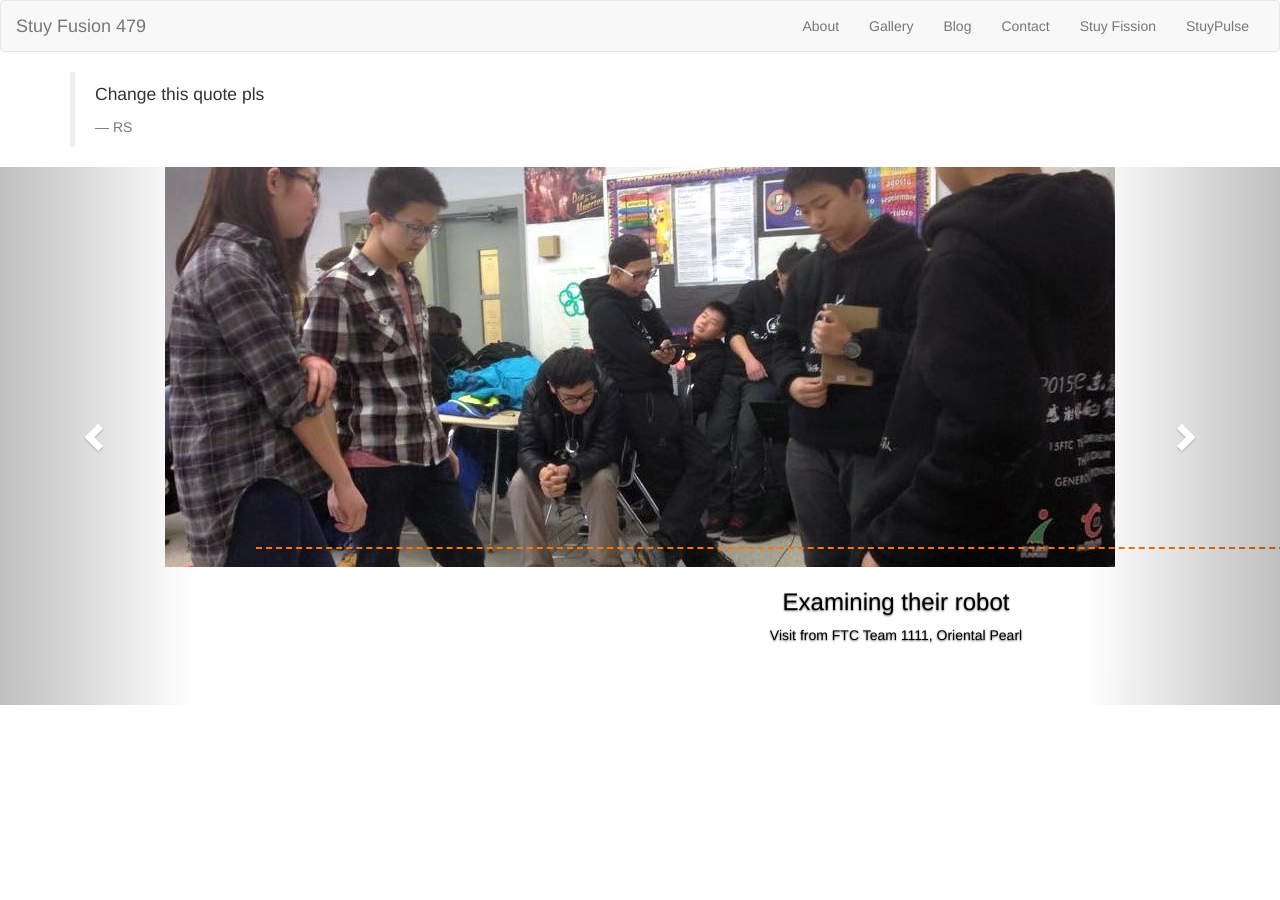
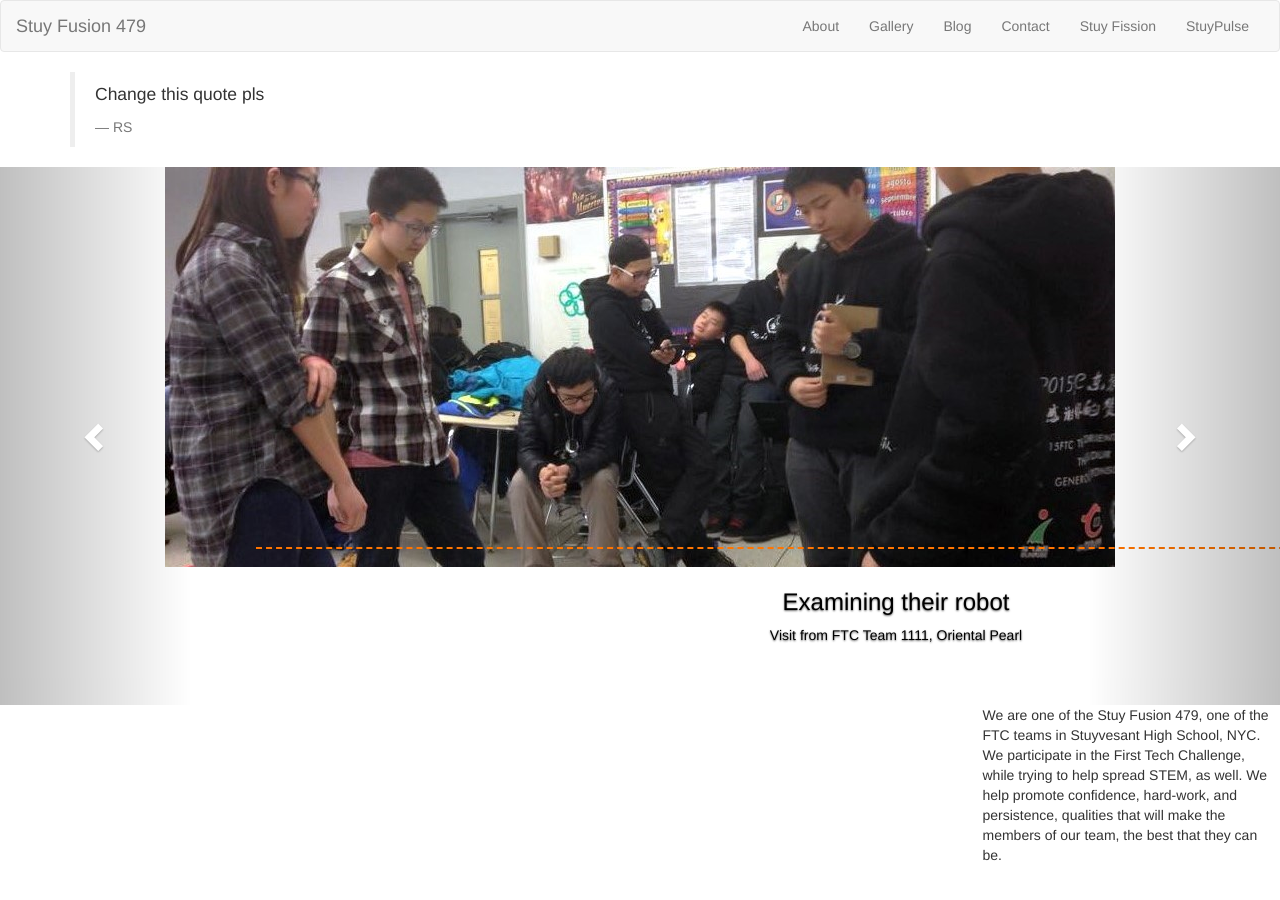
Before and after one commit to stuyfusion/stuyfusion.github.io, a Jekyll site: the page built from index.html, in a window 1280 px wide. Built offline with Jekyll 4.4.1, drawn with Linux system fonts in a browser that asks for light colours; nearby versions of some CDN libraries.

Commit message:
Update index.html

```diff
--- a/index.html
+++ b/index.html
@@ -83,3 +83,22 @@ layout: default
     <span class="sr-only">Next</span>
   </a>
 </div>
+
+<div class="row">
+  <div class="col-md-3">
+    <p></p>
+  </div>
+  <div class="col-md-3">
+    <p></p>
+  </div>
+  <div class="col-md-3">
+    <p></p>
+  </div>
+  <div class="col-md-3">
+    <p>We are one of the Stuy Fusion 479, one of the FTC teams
+in Stuyvesant High School, NYC. We participate in the First
+Tech Challenge, while trying to help spread STEM, as well.
+We help promote confidence, hard-work, and persistence, qualities
+that will make the members of our team, the best that they can be.</p>
+  </div>
+</div>
```
